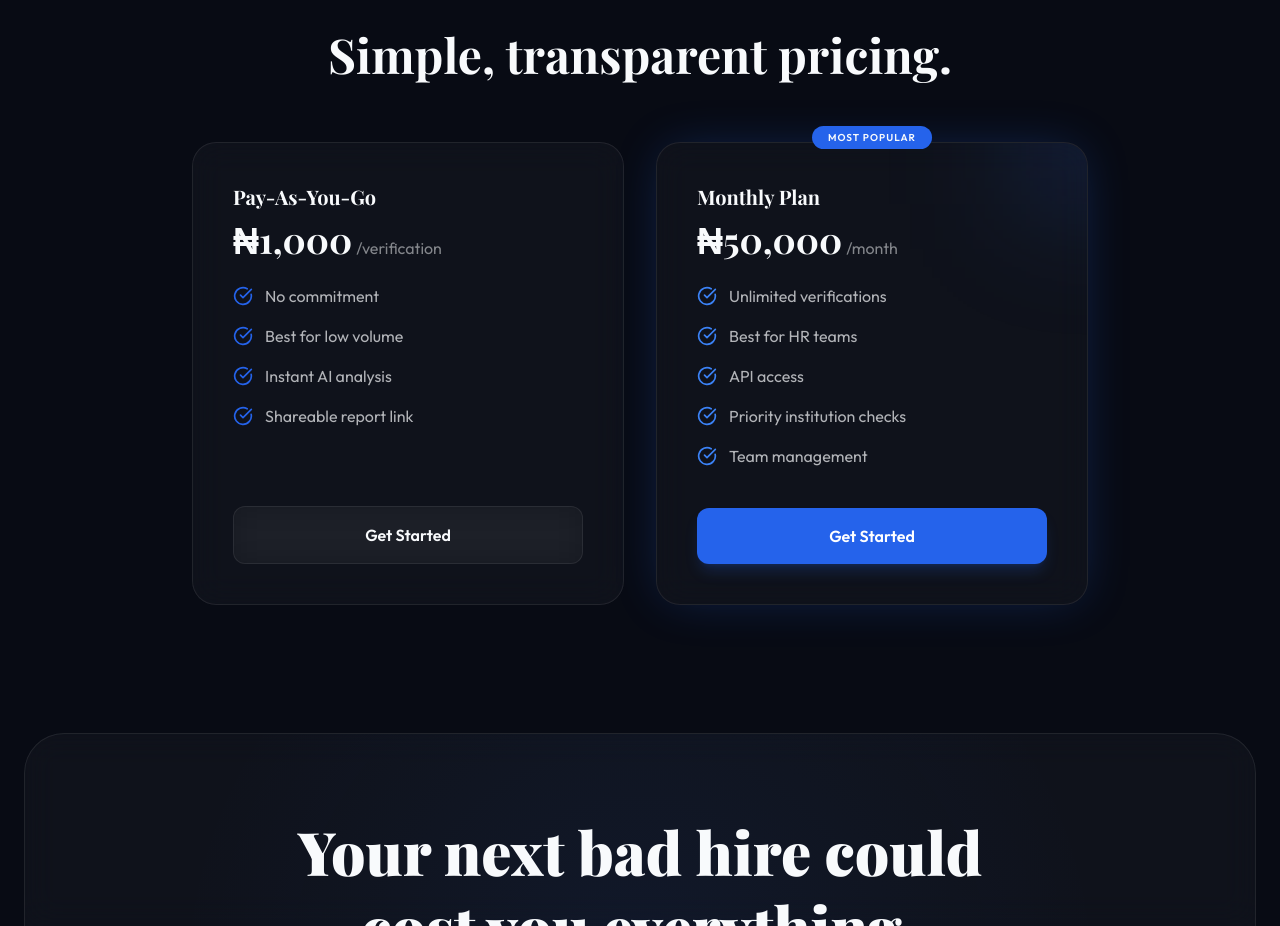
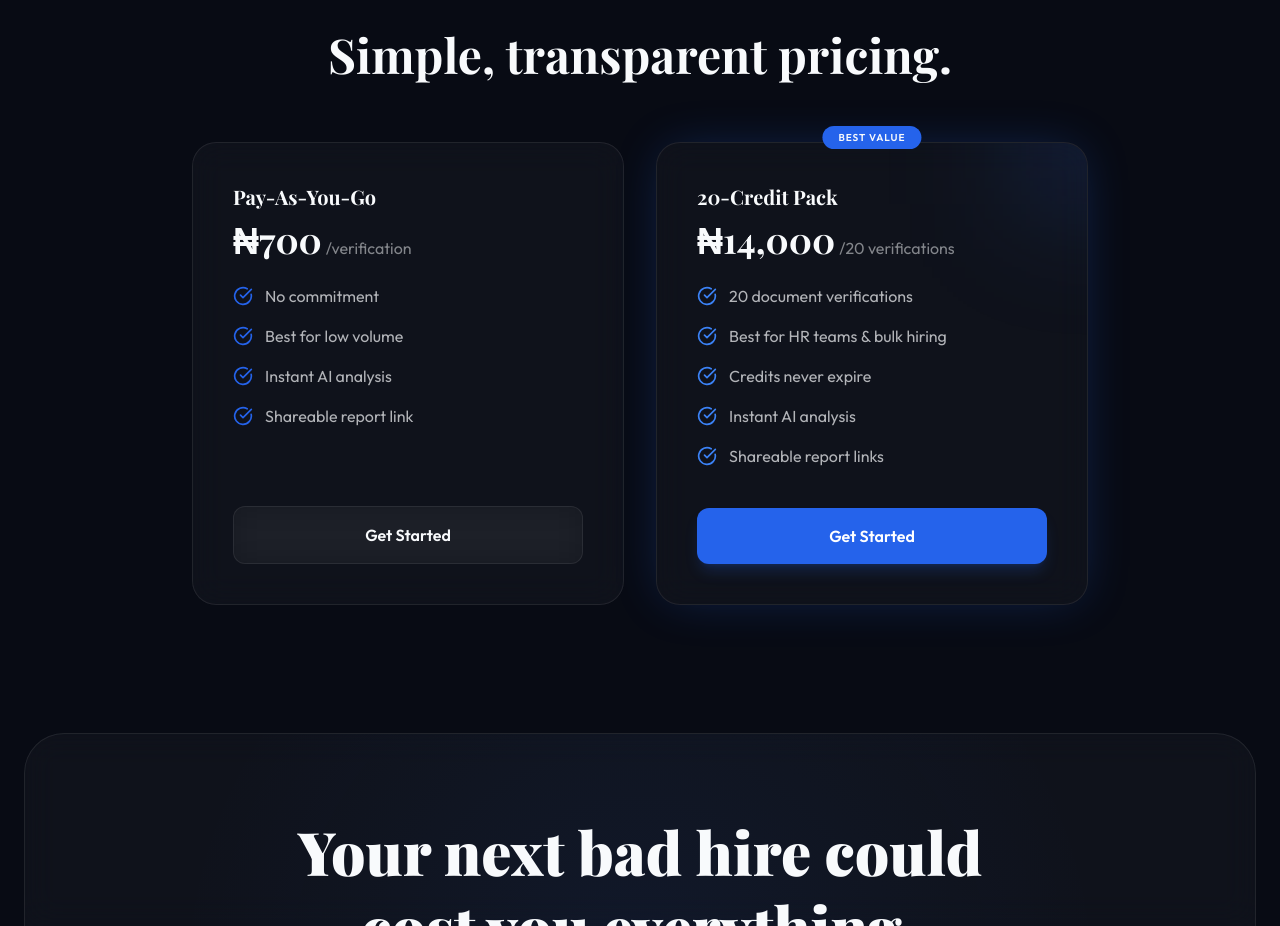
Before and after one commit to SQUADHACKATHON3/VeraDocFrontend, a Next.js app: page / in a window 1280 px wide. Shown: the part 1780-2706 px from the top of the page. Built offline with nearby package versions, Linux system fonts and the light colour scheme; no server answers.

Commit message:
feat: update pricing details and add Not Found page component

```diff
--- /dev/null
+++ b/src/app/not-found.tsx
@@ -0,0 +1,31 @@
+import Link from "next/link";
+import { FileQuestion, ArrowLeft } from "lucide-react";
+
+export default function NotFound() {
+  return (
+    <div className="min-h-screen bg-dark-bg text-foreground font-sans flex items-center justify-center px-6">
+      <div className="absolute top-1/4 left-1/2 -translate-x-1/2 w-[600px] h-[600px] bg-glow-radial pointer-events-none opacity-60"></div>
+
+      <div className="relative z-10 text-center max-w-md">
+        <div className="w-16 h-16 rounded-2xl bg-primary/10 border border-primary/20 flex items-center justify-center mx-auto mb-8">
+          <FileQuestion className="w-8 h-8 text-primary-light" />
+        </div>
+
+        <h1 className="text-7xl md:text-8xl font-heading font-black text-white tracking-tighter mb-4">
+          404
+        </h1>
+        <h2 className="text-2xl font-heading font-bold mb-3">Page not found</h2>
+        <p className="text-foreground/60 leading-relaxed mb-10">
+          The page you&apos;re looking for doesn&apos;t exist or has been moved.
+        </p>
+
+        <Link
+          href="/"
+          className="inline-flex items-center gap-2 bg-primary hover:bg-primary-light text-white px-8 py-4 rounded-full font-bold transition-all hover:scale-105 hover:shadow-[0_0_30px_rgba(37,99,235,0.4)]"
+        >
+          <ArrowLeft className="w-5 h-5" /> Back to Home
+        </Link>
+      </div>
+    </div>
+  );
+}
--- a/src/app/page.tsx
+++ b/src/app/page.tsx
@@ -199,7 +199,7 @@ export default function LandingPage() {
               <div className="glass p-10 rounded-3xl flex flex-col reveal" style={{ transitionDelay: "100ms" }}>
                 <h3 className="text-xl font-heading font-bold mb-2">Pay-As-You-Go</h3>
                 <div className="flex items-baseline gap-1 mb-6">
-                  <span className="text-4xl font-heading font-bold">₦1,000</span>
+                  <span className="text-4xl font-heading font-bold">₦700</span>
                   <span className="text-foreground/50 font-sans">/verification</span>
                 </div>
 
@@ -218,17 +218,17 @@ export default function LandingPage() {
               {/* Monthly Plan */}
               <div className="relative reveal" style={{ transitionDelay: "300ms" }}>
                 <div className="absolute -top-4 left-1/2 -translate-x-1/2 bg-primary px-4 py-1 rounded-full text-[10px] font-bold tracking-widest uppercase z-10">
-                  Most Popular
+                  Best Value
                 </div>
                 <div className="glass bg-white/5 border-primary/50 p-10 rounded-3xl flex flex-col h-full glow-blue relative overflow-hidden">
                   <div className="absolute top-0 right-0 w-32 h-32 bg-primary/20 blur-3xl -mr-16 -mt-16"></div>
-                  <h3 className="text-xl font-heading font-bold mb-2">Monthly Plan</h3>
+                  <h3 className="text-xl font-heading font-bold mb-2">20-Credit Pack</h3>
                   <div className="flex items-baseline gap-1 mb-6">
-                    <span className="text-4xl font-heading font-bold">₦50,000</span>
-                    <span className="text-foreground/50 font-sans">/month</span>
+                    <span className="text-4xl font-heading font-bold">₦14,000</span>
+                    <span className="text-foreground/50 font-sans">/20 verifications</span>
                   </div>
                   <ul className="space-y-4 mb-10 flex-grow">
-                    {[ "Unlimited verifications", "Best for HR teams", "API access", "Priority institution checks", "Team management" ].map((feature, i) => (
+                    {[ "20 document verifications", "Best for HR teams & bulk hiring", "Credits never expire", "Instant AI analysis", "Shareable report links" ].map((feature, i) => (
                       <li key={i} className="flex items-center gap-3 text-foreground/70">
                         <CheckCircle className="w-5 h-5 text-primary-light" /> {feature}
                       </li>
```
